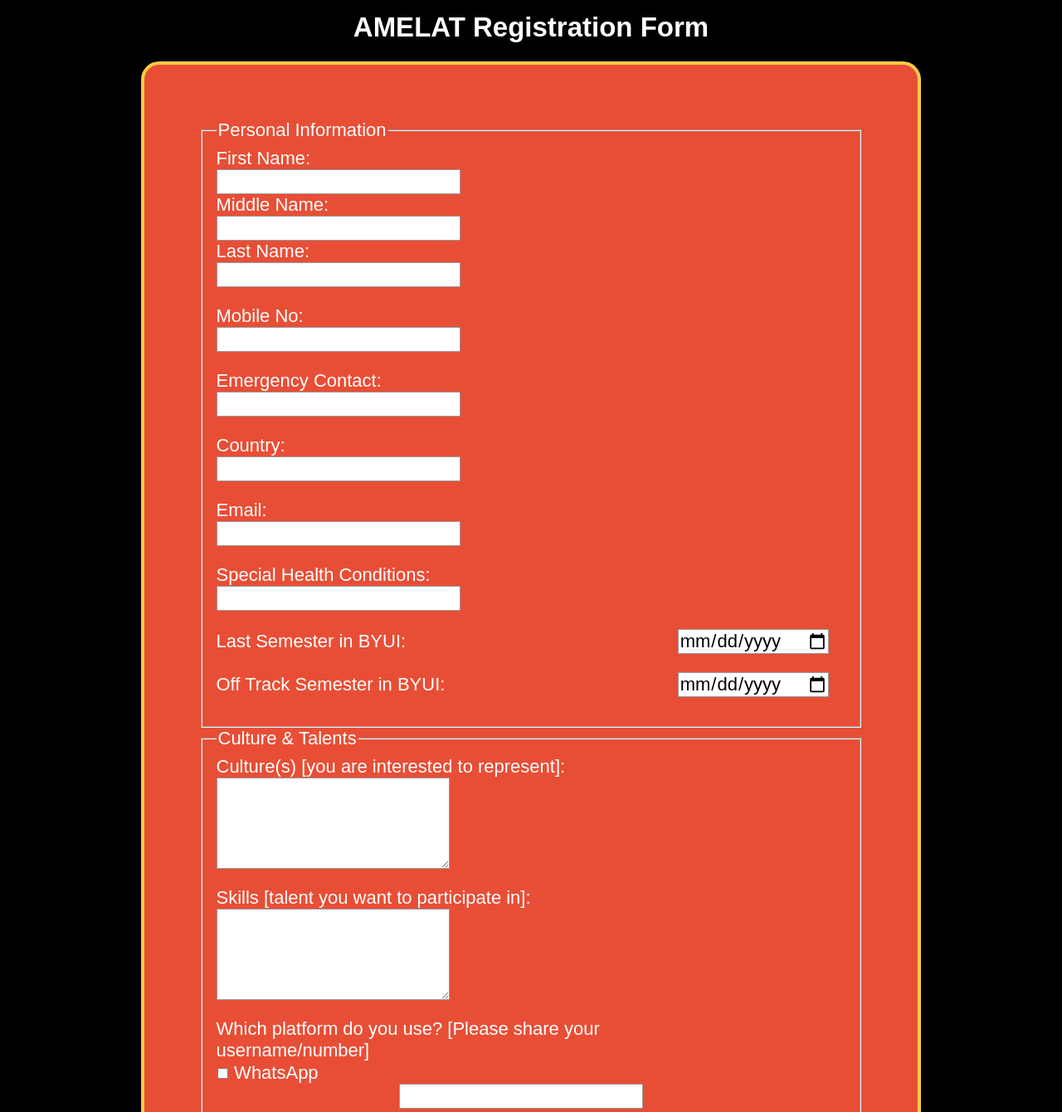
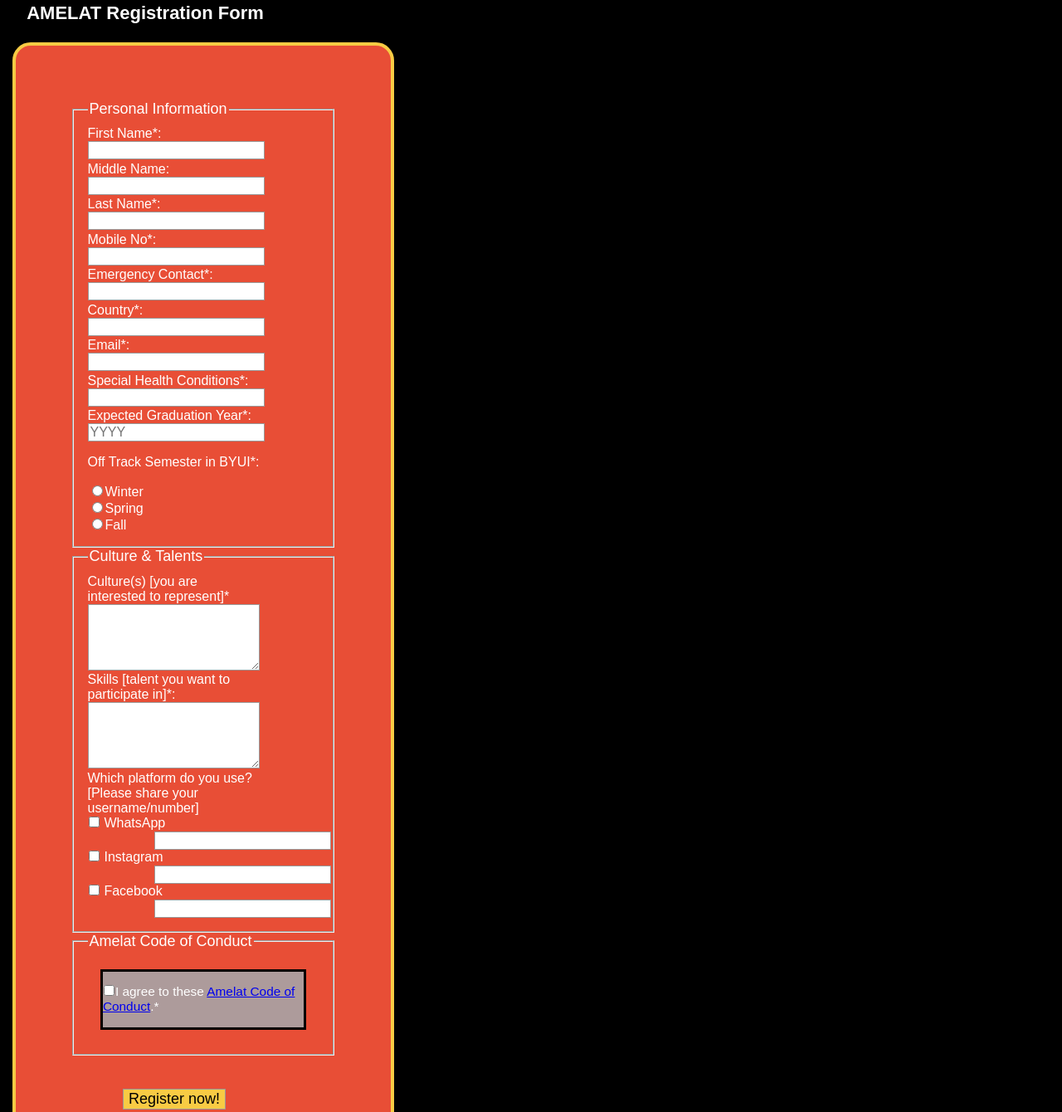
Before and after one commit to Catherinectr/amelat, a plain HTML site: page joinus.html in a window 1280 px wide. Shown: the part 115-1455 px from the top of the page at 83% size. Drawn offline with nearby package versions, Linux system fonts and the light colour scheme.

Commit message:
Final Form

```diff
--- /dev/null
+++ b/conf.html
@@ -0,0 +1,12 @@
+<!DOCTYPE html>
+<html lang="en">
+<head>
+    <meta charset="UTF-8">
+    <meta name="viewport" content="width=device-width, initial-scale=1.0">
+    <title>Document</title>
+    <script src="./scripts/conf.js"></script>
+</head>
+<body>
+    <h1>Registration Complete</h1>
+</body>
+</html>
--- a/joinus.html
+++ b/joinus.html
@@ -5,6 +5,9 @@
   <meta charset="UTF-8">
   <meta name="viewport" content="width=device-width, initial-scale=1.0">
   <title>Amelat | Registration Form</title>
+  <script src="https://cdn.jsdelivr.net/npm/@emailjs/browser@3/dist/email.min.js"></script>
+  <script src="./scripts/join.js" defer></script>
+  <script src="./scripts/conf.js" defer></script>
   <link rel="stylesheet" href="styles/stylereg.css">
 </head>
 
@@ -16,51 +19,54 @@
 
     </header>
       <main class="join-main">
-        <h2>AMELAT Registration Form</h2>
+        <h4>AMELAT Registration Form</h4>
         <div id="feedback"></div>
-        <form action="#" method="post">
+        <form id="contact-form" method="get" action="conf.html">
 
-        <fieldset>
+        <fieldset >
           <legend>Personal Information</legend>
           <ul>
             <li>
-              <label for="fname">First Name:</label>
-              <input type="text" id="fname" name="user_fname" required >
-            </li>
-            <label for="mname">Middle Name:</label>
-              <input type="text" id="mname" name="user_mname" >
+              <label for="fname">First Name*:
+              <input type="text" id="fname" name="user_fname" required ></label>
             </li>
             <li>
-              <label for="lname">Last Name:</label>
-              <input type="text" id="lname" name="user_lname" required >
+            <label for="mname">Middle Name:
+              <input type="text" id="mname" name="user_mname" ></label>
             </li>
             <li>
-              <label for="phone">Mobile No:</label>
-              <input type="number" id="phone" name="user_phone" required >
+              <label for="lname">Last Name*:
+              <input type="text" id="lname" name="user_lname" required ></label>
             </li>
             <li>
-              <label for="emergencycontact">Emergency Contact:</label>
-              <input type="number" id="emergencycontact" name="user_emergencycontact" required >
+              <label for="phone">Mobile No*:
+              <input type="number" id="phone" name="user_phone" required ></label>
             </li>
             <li>
-              <label for="country">Country:</label>
-              <input type="text" id="country" name="user_country" required >
+              <label for="emergencycontact">Emergency Contact*:
+              <input type="number" id="emergencycontact" name="user_emergency_contact" required ></label>
             </li>
             <li>
-              <label for="mail">Email:</label>
-              <input type="email" id="mail" name="user_email" required >
+              <label for="country">Country*:
+              <input type="text" id="country" name="user_country" required ></label>
             </li>
             <li>
-              <label for="health">Special Health Conditions:</label>
-              <input type="text" id="health" name="user_health" required >
+              <label for="mail">Email*:
+              <input type="email" id="mail" name="user_email" required ></label>
             </li>
             <li>
-              <label for="lastsemester">Last Semester in BYUI:</label>
-              <input type="date" id="lastsemester" name="user_lastsemester" required >
+              <label for="health">Special Health Conditions*:
+              <input type="text" id="health" name="user_health" required ></label>
             </li>
             <li>
-              <label for="offtrack">Off Track Semester in BYUI:</label>
-              <input type="date" id="offtrack" name="user_offtrack" required >
+              <label for="lastsemester">Expected Graduation Year*:</label>
+              <input type="number" id="lastsemester" name="user_last_semester" placeholder="YYYY" title="You must enter a four digit year" required >
+            </li>
+            <li>
+              <p>Off Track Semester in BYUI*:</p>
+              <label class="offtrackradio"><input name="off_track" type="radio" value="winter">Winter</label>
+              <label class="offtrackradio"><input name="off_track" type="radio" value="spring">Spring</label>
+              <label class="offtrackradio"><input name="off_track" type="radio" value="fall">Fall</label>
             </li>
             <li>
           </ul>
@@ -69,20 +75,20 @@
                 <legend>Culture & Talents</legend>
               <ul>
                 <li>
-                  <label for="culture">Culture(s) [you are interested to represent]:</label>
-                  <textarea id="msg" id="culture" name="user_culture" required ></textarea>
+                  <label for="culture">Culture(s) [you are interested to represent]*
+                  <textarea id="msg" id="culture" name="user_culture" required ></textarea></label>
                 </li>
                 <li>
-                  <label for="talent">Skills [talent you want to participate in]:</label>
-                  <textarea id="msg" id="talent" name="user_talent" required ></textarea>
+                  <label for="talent">Skills [talent you want to participate in]*:
+                  <textarea id="msg" id="talent" name="user_talent" required ></textarea></label>
                 </li>
                 <li>
                   <label>Which platform do you use? [Please share your username/number]
-                    <p class="medium"><input type="checkbox" id="preference_1" name="Course-1" value="Grand 3N" >
+                    <p class="medium"><input type="checkbox" id="preference_1" name="platform_preference" value="whatsapp" >
                     WhatsApp </p> <input class="platform" type="whatsapp" id="whatsapp" name="user_whatsapp" >
-                    <p class="medium"><input  type="checkbox" id="preference_2" name="Course-2" value="Yoga Classes" >
+                    <p class="medium"><input  type="checkbox" id="preference_2" name="platform_preference" value="instagram" >
                     Instagram </p> <input class="platform" type="instagram" id="instagram" name="user_instagram" >
-                    <p class="medium"><input type="checkbox" id="preference_3" name="Course-3" value="Salmon 5N" >
+                    <p class="medium"><input type="checkbox" id="preference_3" name="platform_preference" value="facebook" >
                     Facebook </p> <input class="platform" type="facebook" id="facebook" name="user_facebook" >
                   </label>
                 </li>
@@ -93,7 +99,7 @@
 
                 <div class="tacbox">
 
-                  <p style="color: white" id='termsText'><input type="checkbox" name="termsChkbx">I agree to these <a href="https://docs.google.com/document/d/12lpN7-6Dt7oWSsyl0yZxvHIyqOgj41KZn8e1iKWR0QQ/edit?usp=sharing">Amelat Code of Conduct</a>.</p>
+                  <p style="color: white" id='termsText'><input type="checkbox" name="terms" required>I agree to these <a href="https://docs.google.com/document/d/12lpN7-6Dt7oWSsyl0yZxvHIyqOgj41KZn8e1iKWR0QQ/edit?usp=sharing">Amelat Code of Conduct</a>.*</p>
                 </div>
 
                 </ul>
@@ -101,13 +107,13 @@
             </li>
             <ul>
             <li class="button">
-              <input type="submit" name="submit" value="Book now!" disabled>
+              <input type="submit" name="submit" value="Register now!">
 
 
             </li>
           </ul>
 
-          <script>
+          <!-- <script>
               var input = document.getElementsByName('termsChkbx')[0];
               var submit = document.getElementsByName('submit')[0];
               input.onchange=function() {
@@ -117,7 +123,7 @@
                       submit.disabled = true;
                   }
               }
-          </script>
+          </script> -->
         </form>
 
 
@@ -129,7 +135,7 @@
 
       </footer>
 
-    <script>
+    <!-- <script>
       // get the feedback div element so we can do something with it.
       const feedbackElement = document.getElementById('feedback');
       // get the form so we can read what was entered in it.
@@ -145,7 +151,7 @@
         // add a class to move everything down so our message doesn't cover it.
         // document.body.classList.toggle('moveDown');
       });
-    </script>
+    </script> -->
 </div>
 </body>
 
--- /dev/null
+++ b/scripts/conf.js
@@ -0,0 +1,6 @@
+let url = new URL(window.location)
+let params = url.searchParams
+
+for (let p of params) {
+    console.log(p)
+}
--- /dev/null
+++ b/scripts/join.js
@@ -0,0 +1,9 @@
+(function() {
+    // https://dashboard.emailjs.com/admin/account
+    emailjs.init('rCTnjyBHLekWQxjVL');
+})();
+window.onload = function() {
+document.getElementById('contact-form').addEventListener('submit', function(event) {
+        emailjs.sendForm('service_q9a619n', 'template_91uht1y', this)
+});
+};
--- a/styles/stylereg.css
+++ b/styles/stylereg.css
@@ -4,20 +4,23 @@ body{
     font-size: 22px;
     margin: 0;
     padding: 0;
+    max-width: 350px;
+    text-align: center;
 }
 
-h2 {
+h4 {
     margin: 0;
 }
 
 #content{
-    max-width: 1600px;
+    max-width: 320px;
     margin: 0 auto;
 }
 header{
     background-color: #f8cb44;
     display: grid;
     grid-template-columns: 150px auto;
+    max-width: 350px;
 }
 
 #logo_link   {
@@ -37,7 +40,7 @@ header{
     padding: 0;
     text-align: left;
 }
-h2{
+h4{
     margin-top: 1em;
     text-align: center;
     color: white;
@@ -52,6 +55,7 @@ form {
     border: 4px solid #f8cb44;
     background-color: #e84e36;
     border-radius: 1em;
+    max-width: 320px;
   }
 
   ul {
@@ -60,16 +64,21 @@ form {
     padding: 0px;
     margin: 0;
     width: 100%;
+    max-width: 250px;
   }
 
-  form li + li {
-    margin-top: 1em;
+  form li {
+    margin-top: 1%;
+    font-size: medium;
+    max-width: 250px;
 
   }
 
   legend{
     margin-top: 1em;
     color: white;
+    font-size: large;
+    max-width: 320px;
 
   }
 
@@ -80,6 +89,7 @@ form {
     text-align: left;
     color: white;
     /* text-align: center; */
+    max-width: 200px;
   }
 
   input,
@@ -99,10 +109,14 @@ form {
     margin: 0.5px;
   }
 
+  fieldset {
+    max-width: 320px;
+  }
 
   fieldset p input {
     text-align: left;
     margin: 1px;
+    max-width: 320px;
   }
 
   .platform {
@@ -131,7 +145,7 @@ form {
     color: white;
     border: 3px solid black;
     background-color: #ad9b9b;
-    max-width: 1000px;
+    max-width: 320px;
   }
 
   .button {
@@ -159,6 +173,7 @@ form {
     padding: .5em;
     /* make this element invisible until we are ready for it */
     display: none;
+    max-width: 320px;
 }
 .moveDown {
     margin-top: 3em;
```
Also changed, not shown: email.html (added, +19 -0 lines).
